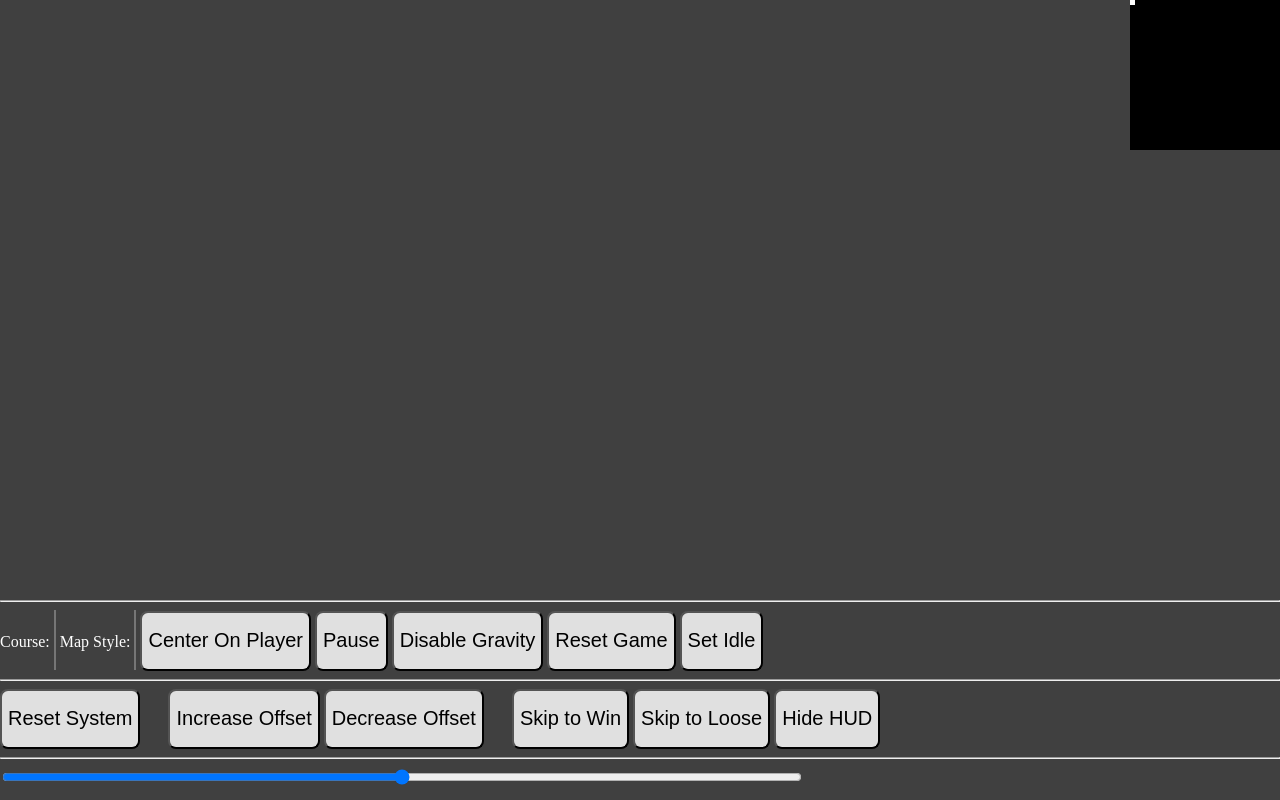
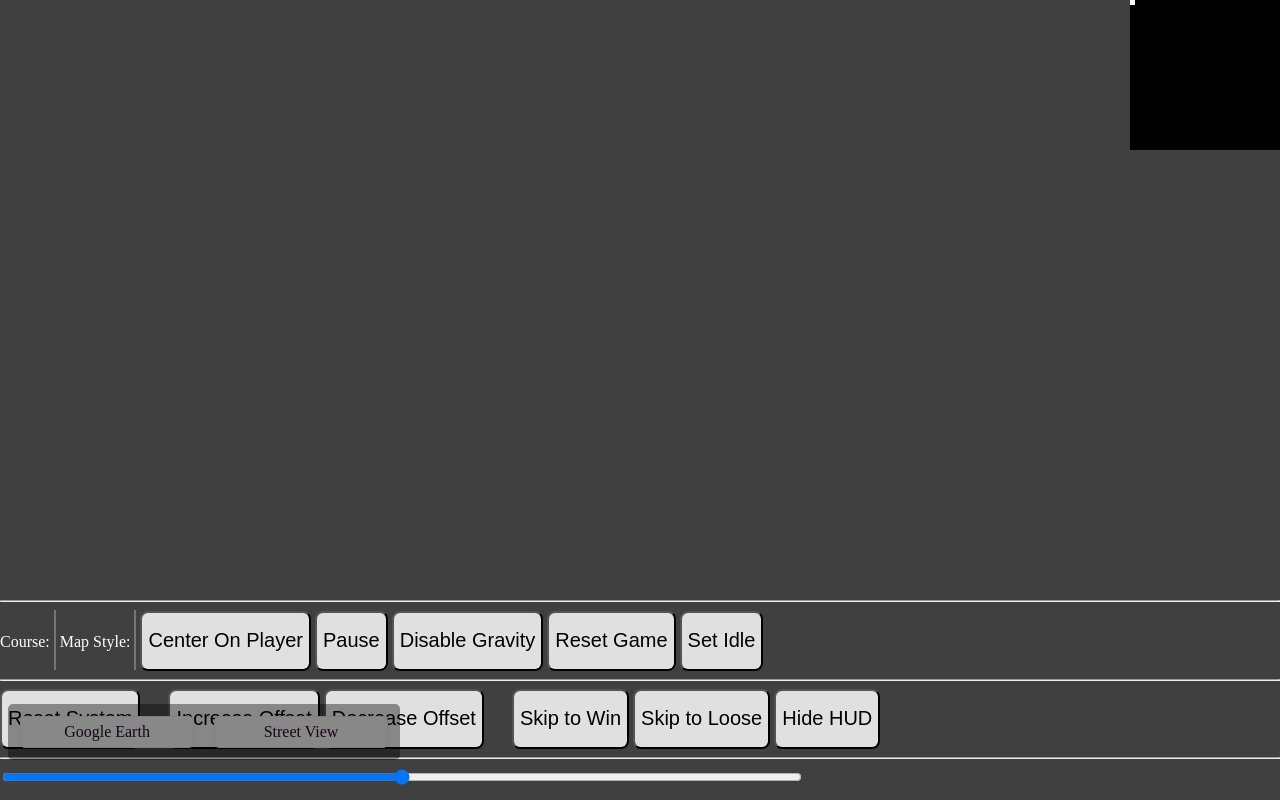
Before and after one commit to Instrument/map-dive, a website: page control/index.html in a window 1280 px wide. Drawn offline with Linux system fonts and the light colour scheme; some packages are replaced by stand-ins of ours.

Commit message:
add app-matching relaunch buttons to /control/

```diff
--- a/control/index.html
+++ b/control/index.html
@@ -3,6 +3,10 @@
 
 <head>
 
+	<!-- Interface Utils -->
+	<script type="text/javascript" src="util.js"></script>
+
+	<!-- App/API JS -->
 	<script src="../common/js/global_config.js"></script>
 	<script src="../common/js/globals.js"></script>
 	<script src="../common/js/easing/Easing.js"></script>
@@ -150,6 +154,34 @@
 			text-align:right;
 		}
 
+		#relauncher-box {
+			padding: 4px;
+			position: absolute;
+			left: 8px;
+			bottom: 40px;
+			background-color: rgba(0,0,0,0.4);
+			-webkit-border-radius: 5px;
+		}
+		#relauncher-list {
+			margin: 0px;
+			padding: 0px;
+		}
+		#relauncher-list>li {
+			background-color: #888888;
+			border: 1px solid gray;
+			color: #150517;
+			cursor: hand;
+			cursor: pointer;
+			display: inline-block;
+			font-size: 1em;
+			margin: 8px;
+			padding: 6px;
+			text-align: center;
+			vertical-align: middle;
+			width: 160px;
+			-webkit-border-radius: 5px;
+		}
+
 	</style>
 </head>
 
@@ -236,6 +268,13 @@
 		<input type="range" id="altitude" min="0" max="4000" style="width:800px">
 	</div>
 	<!-- <canvas width="800" height="600" id="debugCanvas"></canvas> -->
+	<!-- Liquid Galaxy buttons -->
+	<div id="relauncher-box">
+		<ul id="relauncher-list">
+			<li onclick="relaunchTo('earth');">Google Earth</li>
+			<li onclick="relaunchTo('peruse');">Street View</li>
+		</ul>
+	</div>
 </body>
 
 </html>
--- /dev/null
+++ b/control/util.js
@@ -0,0 +1,6 @@
+function relaunchTo( app ) {
+  var url = 'http://localhost:81/change.php?query=relaunch-'+app+'&name='+app;
+  var req = new XMLHttpRequest();
+  req.open('GET', url, true);
+  req.send(null);
+}
```
